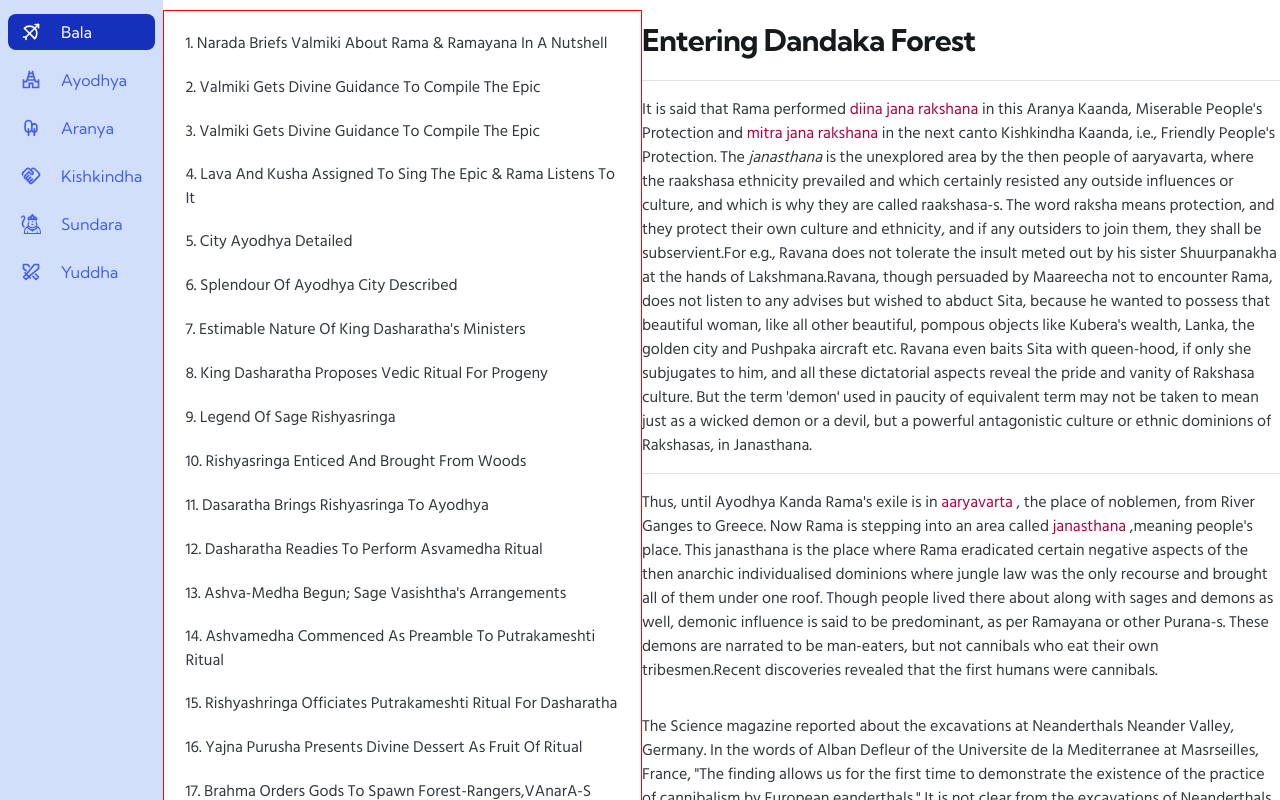
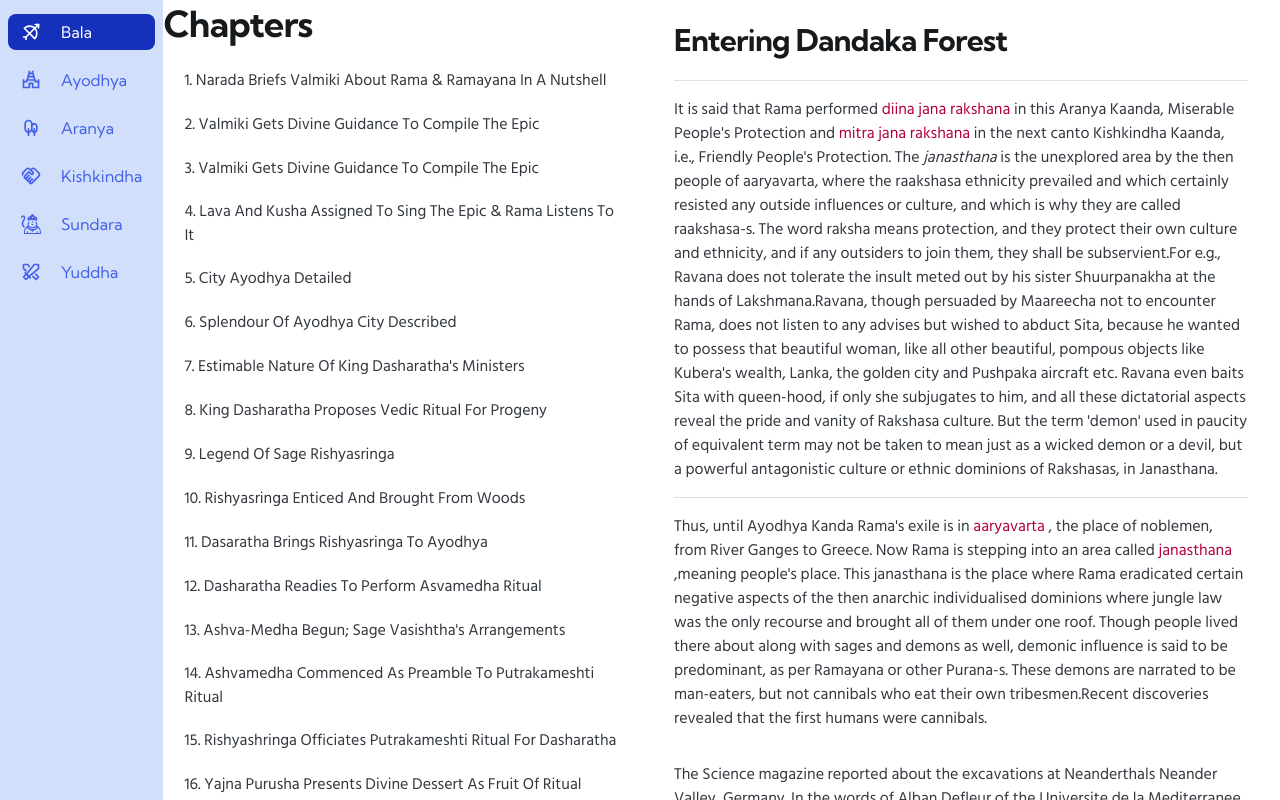
Before and after one commit to badalsaibo/read-ramayana, a Next.js app: page /kanda/aranya/1 in a window 1280 px wide. Shown: the top 800 px of the page. Built offline with nearby package versions, Linux system fonts and the light colour scheme.

Commit message:
feat: desktop sidebar

```diff
--- a/src/components/ChaptersSidebar/ChaptersSidebar.tsx
+++ b/src/components/ChaptersSidebar/ChaptersSidebar.tsx
@@ -10,7 +10,8 @@ const ChaptersSidebar = () => {
   const chapters = All_CHAPTERS[kanda];
 
   return (
-    <div style={{ position: 'sticky', height: '100vh', border: '1px solid red', top: '10px', left: '0px' }}>
+    <Stack>
+      <Typography level="h1">Chapters</Typography>
       <ScrollArea>
         <Stack sx={{ height: '100%', p: 1 }}>
           <List sx={{ '--ListItem-radius': '8px', '--List-gap': '8px' }}>
@@ -27,7 +28,7 @@ const ChaptersSidebar = () => {
           </List>
         </Stack>
       </ScrollArea>
-    </div>
+    </Stack>
   );
 };
 
--- a/src/components/Layout/Layout.tsx
+++ b/src/components/Layout/Layout.tsx
@@ -12,6 +12,7 @@ const Container = styled(Box)(() => ({
   height: '100%',
   display: 'grid',
   gridTemplateColumns: 'min-content 0.75fr 1fr',
+  gridTemplateRows: '100%',
 }));
 
 const Layout = ({ children }: TLayoutProps) => {
@@ -21,7 +22,7 @@ const Layout = ({ children }: TLayoutProps) => {
         <Sidebar />
         <ChaptersSidebar />
       </KandaProvider>
-      <Box>{children}</Box>
+      <Box sx={{ px: 2 }}>{children}</Box>
     </Container>
   );
 };
--- a/src/config/theme.ts
+++ b/src/config/theme.ts
@@ -1,7 +1,5 @@
 import { CssVarsThemeOptions, extendTheme } from '@mui/joy/styles';
 import { body, display } from './font';
-
-
 
 const themeConfig: CssVarsThemeOptions = {
   fontFamily: {
@@ -10,8 +8,8 @@ const themeConfig: CssVarsThemeOptions = {
   },
   typography: {
     h1: {
-      fontWeight: 'var(--joy-fontWeight-xl)'
-    }
+      fontWeight: 'var(--joy-fontWeight-xl)',
+    },
   },
   components: {
     JoyButton: {
@@ -19,10 +17,10 @@ const themeConfig: CssVarsThemeOptions = {
         root: {
           fontFamily: 'var(--joy-fontFamily-display)',
           fontWeight: 700,
-          "--Button-gap": "6px"
-        }
-      }
-    }
+          '--Button-gap': '6px',
+        },
+      },
+    },
   },
   colorSchemes: {
     light: {
@@ -38,10 +36,10 @@ const themeConfig: CssVarsThemeOptions = {
           700: 'hsl(230, 80%, 41%)',
           800: 'hsl(230, 80%, 32%)',
           900: 'hsl(230, 80%, 23%)',
-        }
-      }
-    }
-  }
+        },
+      },
+    },
+  },
 };
 
 export default themeConfig;
--- a/src/pages/_app.tsx
+++ b/src/pages/_app.tsx
@@ -9,13 +9,14 @@ import HydrationResolver from 'components/HydrationResolver';
 
 const globalStyles = (
   <GlobalStyles
-    styles={
-      {
-        // 'html, body, div#__next': {
-        //   height: '100%',
-        // },
-      }
-    }
+    styles={{
+      'html, body, div#__next': {
+        height: '100%',
+      },
+      body: {
+        overflow: 'hidden',
+      },
+    }}
   />
 );
 
--- a/src/pages/kanda/[kanda]/[sarga]/index.tsx
+++ b/src/pages/kanda/[kanda]/[sarga]/index.tsx
@@ -8,7 +8,7 @@ import { getChapterOfKanda, getChaptersOfKanda } from 'utils/ssg';
 import HtmlTypography from 'components/HtmlTypography';
 import ArrowHr from 'components/ArrowHr';
 import RenderContent from 'components/RenderContent';
-import { Divider } from '@mui/joy';
+import { Box, Divider, Sheet, styled } from '@mui/joy';
 
 type TSargaProps = {
   id: string;
@@ -56,10 +56,11 @@ export const getStaticProps: GetStaticProps<TSargaProps, IParams> = async ({ par
 const Sarga = (props: TSargaProps) => {
   const { id, kanda, sarga, title, chapter, overview, content } = props;
   return (
-    <Stack>
+    <Container>
       <HtmlTypography level="h2" component="h1">
         {title}
       </HtmlTypography>
+      <Stack sx={{ flexGrow: 1, overflowY: 'auto' }}>
         <Divider />
         <HtmlTypography>{overview}</HtmlTypography>
         <Divider />
@@ -69,7 +70,14 @@ const Sarga = (props: TSargaProps) => {
           ))}
         </Stack>
       </Stack>
+    </Container>
   );
 };
 
 export default Sarga;
+
+const Container = styled(Stack)(({ theme }) => ({
+  height: '100%',
+  paddingLeft: theme.spacing(2),
+  paddingRight: theme.spacing(2),
+}));
```
Lines whose indentation alone changed are shown as unchanged.
